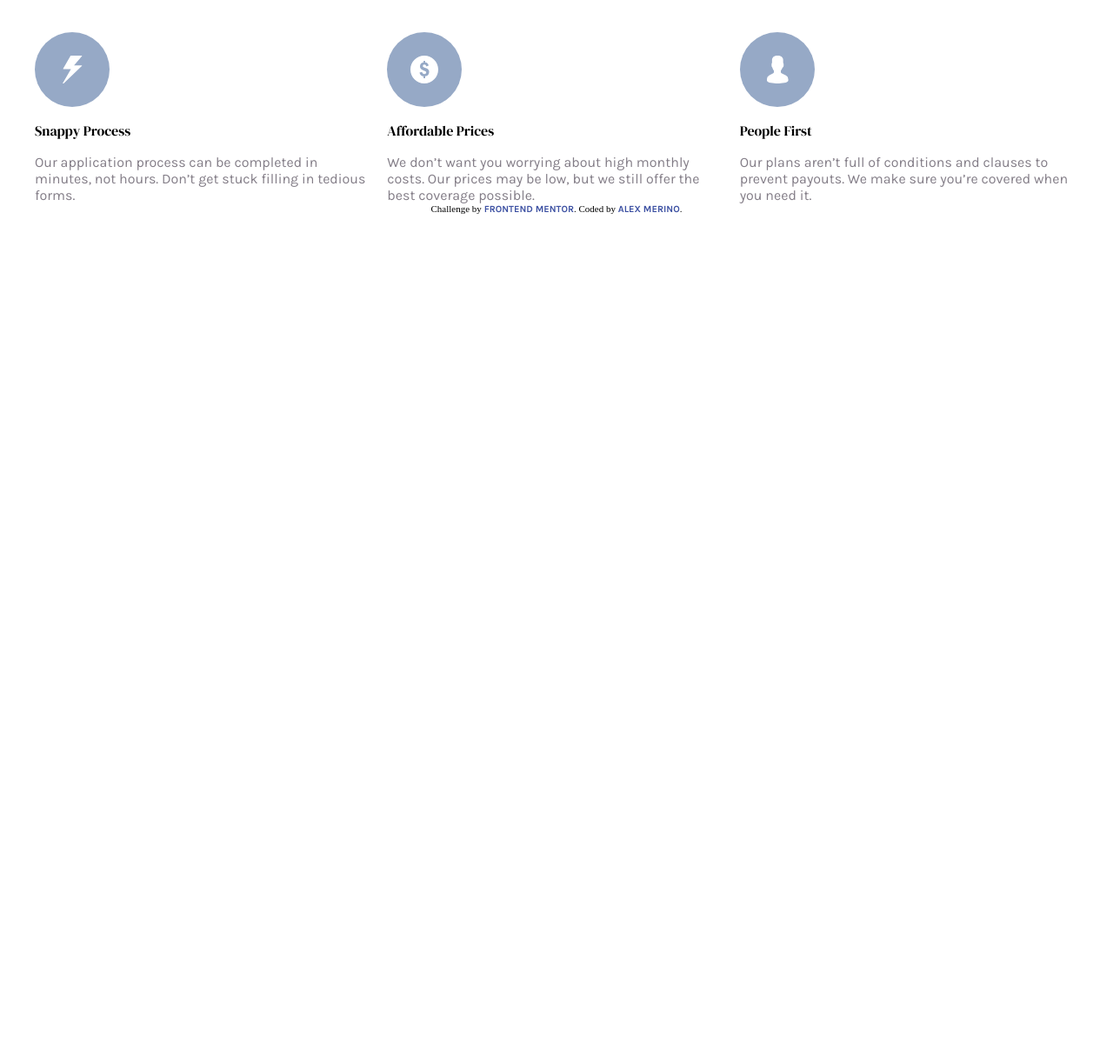
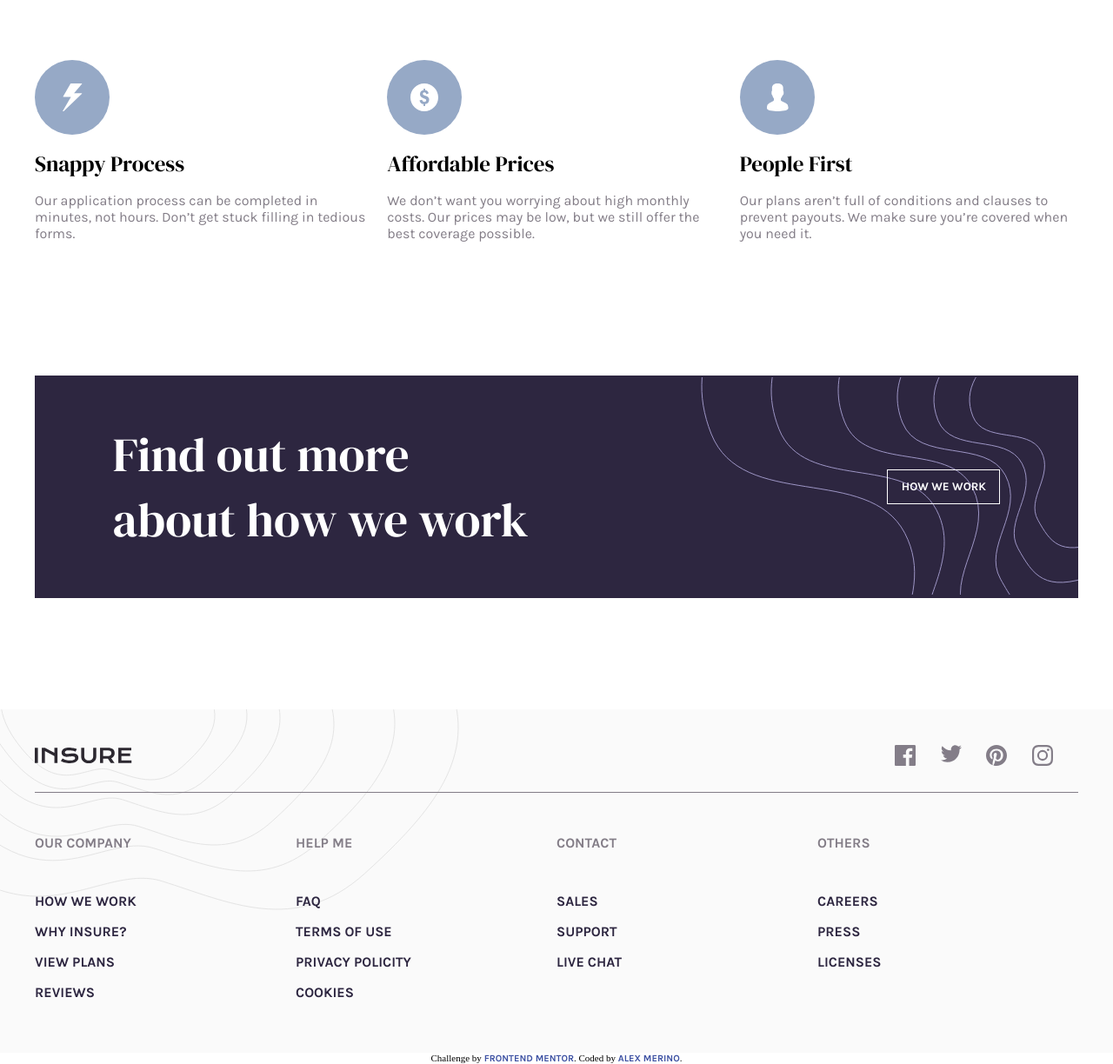
Before and after one commit to AlexLMCode/insurance_landing_page, a plain HTML site: page index.html in a window 1280 px wide. Shown: the part 1107-2331 px from the top of the page at 87% size. Before the commit the page ends 1354 px from the top, so only its background shows below. Drawn offline with Linux system fonts and the light colour scheme.

Commit message:
Completed all the desktop design

```diff
--- a/css/main.css
+++ b/css/main.css
@@ -5,6 +5,7 @@
 	--dark-button-background-color: hsl(270, 9%, 17%);
 	--dark-font-color: hsl(273, 4%, 51%);
 	--light-font-color: hsl(0, 0%, 98%);
+	--footer-color: hsl(0, 0%, 98%);
 }
 
 * {
@@ -28,6 +29,10 @@ a {
 	font-weight: 700;
 	color: var(--dark-font-color);
 	text-decoration: none;
+}
+
+.button {
+	cursor: pointer;
 }
 
 /*HEADER (NAV)*/
@@ -183,7 +188,7 @@ div.hero-button button {
 }
 
 .benefits-title-container {
-	height: 13rem;
+	height: 15rem;
 	display: flex;
 	align-items: center;
 }
@@ -212,11 +217,121 @@ div.hero-button button {
 .benefit-article span {
 	font-family: 'DM Serif Display';
 	margin-bottom: 1rem;
+	font-size: 25px;
 }
 
 .benefit-article p {
 	font-family: 'Karla', sans-serif;
 	color: var(--dark-font-color);
+}
+
+/*PURPLE BIG CARD*/
+
+.purple-card-container {
+	margin-top: 12%;
+	background-color: var(--card-background-color);
+	height: 16rem;
+	display: flex;
+	align-items: center;
+	justify-content: space-between;
+	padding-right: 7%;
+	padding-left: 7%;
+	position: relative;
+}
+
+.purple-card-container p {
+	font-family: 'DM Serif Display';
+	font-size: 55px;
+	color: white;
+}
+
+.card-button {
+	height: 40px;
+	width: 130px;
+	background: transparent;
+	border: 1px solid white;
+	position: initial;
+	z-index: 3;
+}
+
+.card-button a {
+	color: white;
+}
+
+.card-decorative-image {
+	position: absolute;
+	left: 63.8%;
+	top: 1%;
+	z-index: 2;
+}
+
+/*FOOTER*/
+
+footer {
+	margin-top: 10%;
+	background-color: var(--footer-color);
+	position: relative;
+}
+
+.footer-container {
+	position: inherit;
+	z-index: 4;
+}
+
+.firts-row {
+	display: flex;
+	align-items: center;
+	justify-content: space-between;
+	padding-top: 1rem;
+	height: 6rem;
+	border-bottom: 1px solid var(--dark-font-color);
+	margin-bottom: 3rem;
+}
+
+.icons-container {
+	width: 15rem;
+}
+.socialmedia-icons {
+	display: flex;
+	justify-content: space-evenly;
+}
+
+.socialmedia-icons li {
+	list-style: none;
+}
+
+.second-row {
+	display: grid;
+	grid-template-columns: repeat(4, 1fr);
+	padding-bottom: 5%;
+}
+
+.footer-article-title {
+	margin-bottom: 2rem;
+	color: var(--dark-font-color);
+	font-weight: 700;
+	font-family: 'Karla', sans-serif;
+}
+
+.article-list {
+	display: flex;
+	flex-direction: column;
+	justify-content: space-between;
+}
+
+.article-list li {
+	list-style: none;
+	margin-top: 1rem;
+}
+
+.article-list li a {
+	color: var(--card-background-color);
+}
+
+.footer-image {
+	position: absolute;
+	top: 0;
+	z-index: 3;
 }
 
 /*ATRIBBUTION*/
--- a/index.html
+++ b/index.html
@@ -37,7 +37,9 @@
 						<a href="#">account</a>
 					</li>
 					<li>
-						<button class="nav-button"><a href="#">view plans</a></button>
+						<button class="nav-button button">
+							<a href="#">view plans</a>
+						</button>
 					</li>
 				</ul>
 			</nav>
@@ -56,7 +58,7 @@
 					</p>
 				</div>
 				<div class="hero-button">
-					<button>
+					<button class="button">
 						<a href="#">view plans</a>
 					</button>
 				</div>
@@ -114,11 +116,137 @@
 				</article>
 			</div>
 		</section>
+		<section class="purple-card-container container">
+			<p>
+				Find out more <br />
+				about how we work
+			</p>
+			<button class="card-button button">
+				<a href="$">HOW WE WORK</a>
+			</button>
+			<figure class="card-decorative-image">
+				<img
+					src="./assets/images/bg-pattern-how-we-work-desktop.svg"
+					alt="decoration-bottom-image"
+				/>
+			</figure>
+		</section>
+		<footer class="footer">
+			<section class="footer-container container">
+				<div class="firts-row">
+					<div>
+						<img src="./assets/images/logo.svg" alt="logo image" />
+					</div>
+					<div class="icons-container">
+						<ul class="socialmedia-icons">
+							<li>
+								<img src="./assets/images/icon-facebook.svg" alt="" />
+							</li>
+							<li>
+								<img src="./assets/images/icon-twitter.svg" alt="" />
+							</li>
+							<li>
+								<img src="./assets/images/icon-pinterest.svg" alt="" />
+							</li>
+							<li>
+								<img src="./assets/images/icon-instagram.svg" alt="" />
+							</li>
+						</ul>
+					</div>
+				</div>
+				<div class="second-row">
+					<div>
+						<p class="footer-article-title">OUR COMPANY</p>
+						<ul class="article-list">
+							<li>
+								<a href="#">How we work</a>
+							</li>
+							<li>
+								<a href="#">
+									Why Insure?
+								</a>
+							</li>
+							<li>
+								<a href="#"> View plans </a>
+							</li>
+							<li>
+								<a href="#">
+									REVIEWS
+								</a>
+							</li>
+						</ul>
+					</div>
+					<div>
+						<p class="footer-article-title">HELP ME</p>
+						<ul class="article-list">
+							<li>
+								<a href="#">FAQ</a>
+							</li>
+							<li>
+								<a href="#">TERMS OF USE</a>
+							</li>
+							<li>
+								<a href="#">
+									privacy policity
+								</a>
+							</li>
+							<li>
+								<a href="#">
+									cookies
+								</a>
+							</li>
+						</ul>
+					</div>
+					<div>
+						<p class="footer-article-title">CONTACT</p>
+						<ul class="article-list">
+							<li>
+								<a href="#">
+									SALES
+								</a>
+							</li>
+							<li>
+								<a href="#">
+									SUPPORT
+								</a>
+							</li>
+							<li>
+								<a href="#">
+									live chat
+								</a>
+							</li>
+						</ul>
+					</div>
+					<div>
+						<p class="footer-article-title">OTHERS</p>
+						<ul class="article-list">
+							<li>
+								<a href="">CAREERS</a>
+							</li>
+							<li>
+								<a href="#">
+									Press
+								</a>
+							</li>
+							<li>
+								<a href="#">LICENSES</a>
+							</li>
+						</ul>
+					</div>
+				</div>
+			</section>
+			<figure class="footer-image">
+				<img
+					src="./assets/images/bg-pattern-footer-desktop.svg"
+					alt="decoration-bottom-image"
+				/>
+			</figure>
+		</footer>
 		<div class="attribution">
 			Challenge by
 			<a href="https://www.frontendmentor.io?ref=challenge" target="_blank"
 				>Frontend Mentor</a
-			>. Coded by <a href="#">Alex Merino</a>.
+			>. Coded by <a href="https://github.com/AlexLMCode">Alex Merino</a>.
 		</div>
 	</body>
 </html>
```
